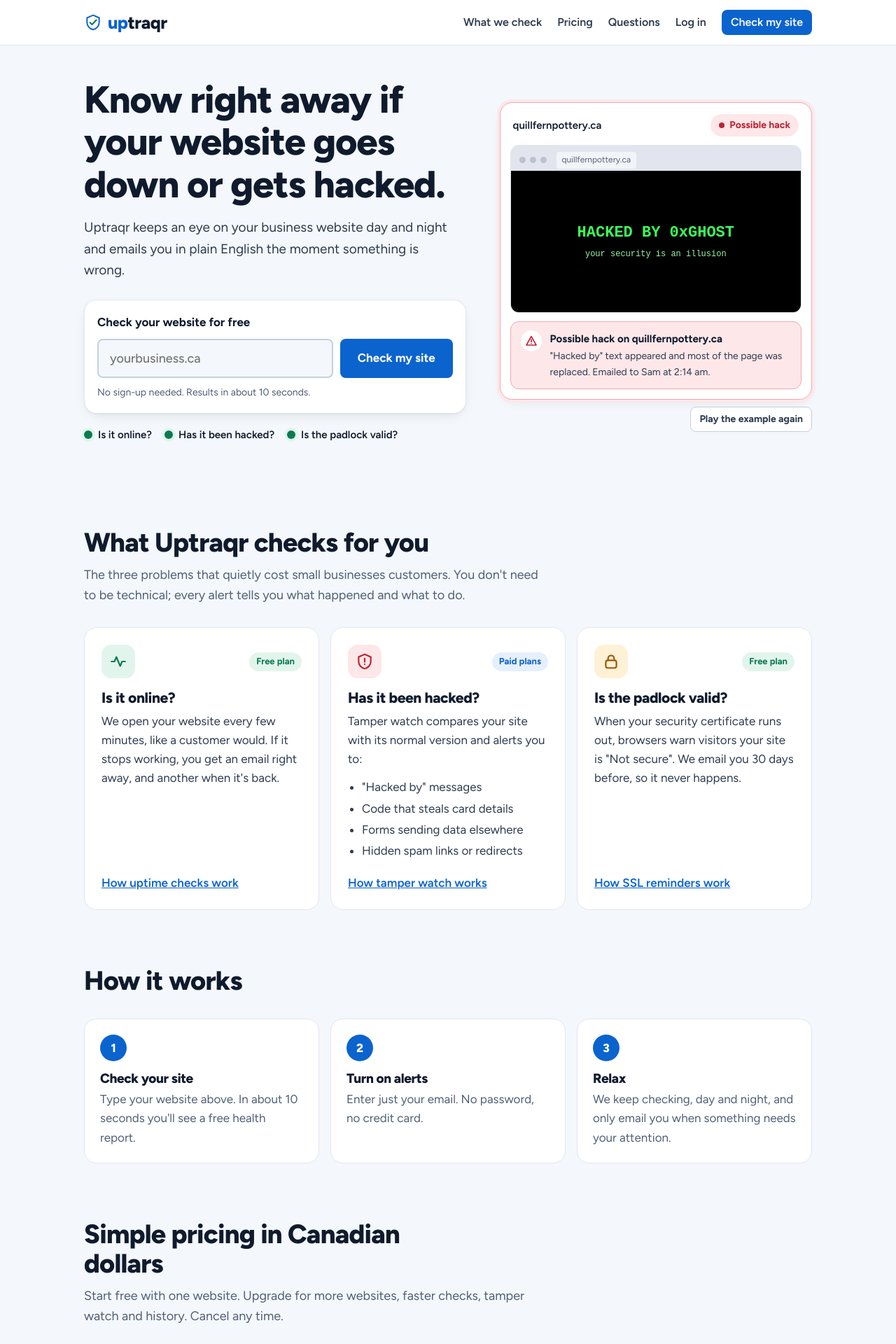
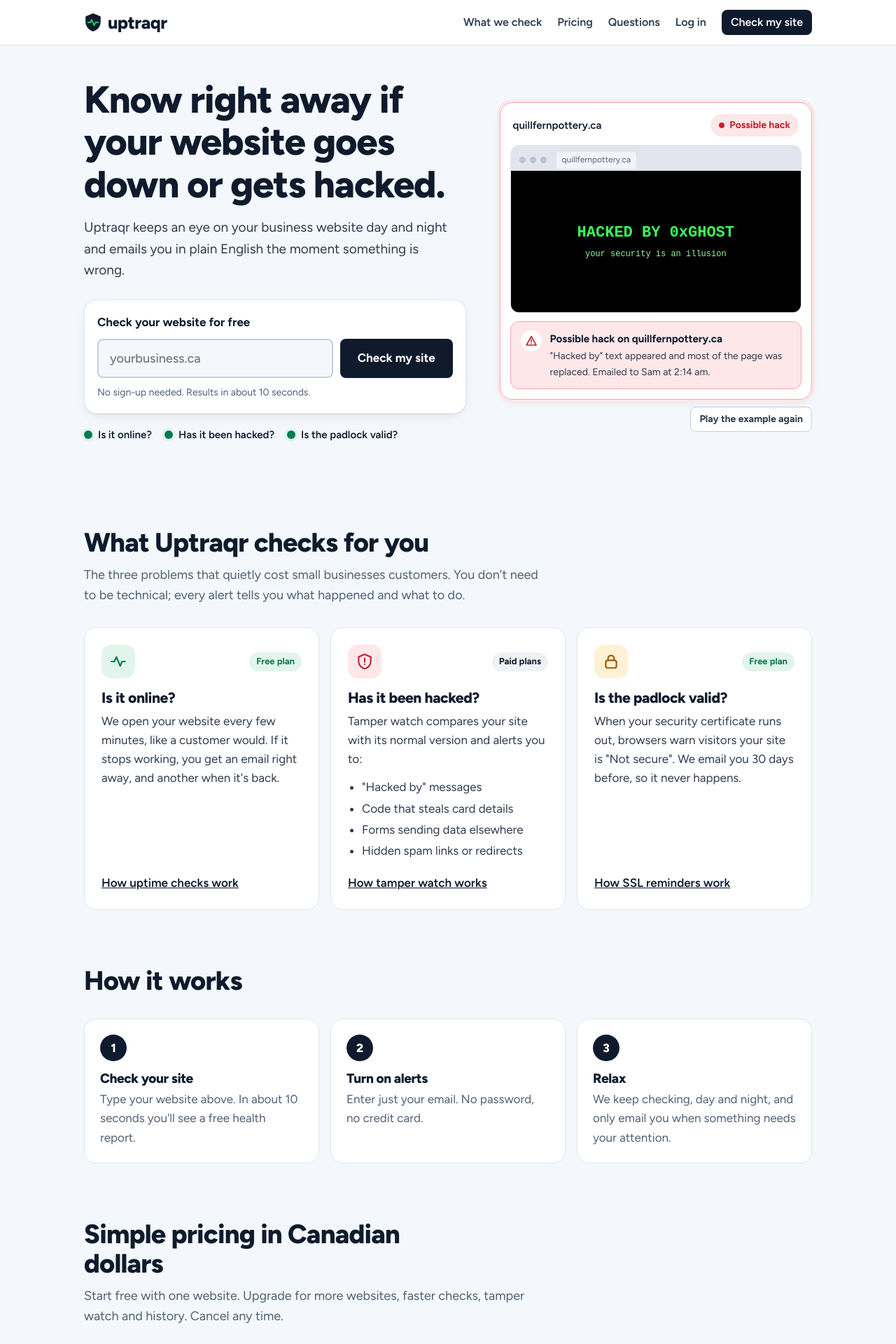
Before and after one commit to uptraqr/uptraqr-backend, a FastAPI app: page / in a window 1280 px wide. Shown: the top 1920 px of the page at 70% size. Run offline with FastAPI, Linux system fonts and the light colour scheme.

Commit message:
Midnight navy theme with green pulse shield logo; new icons, share image and email colours

```diff
--- a/app/templates/base.html
+++ b/app/templates/base.html
@@ -39,8 +39,8 @@
   --ink:#0F1B2D;          /* headings and main text */
   --text:#2E3B4E;         /* body text */
   --muted:#4F5F75; --faint:#66768C;
-  --signal:#0B63CE; --signal-hover:#084FA6; --signal-ink:#FFFFFF; --signal-soft:#E6F0FC;
-  --focus:rgba(11,99,206,.28);
+  --signal:#0F1B2D; --signal-hover:#2A3A55; --signal-ink:#FFFFFF; --signal-soft:#EEF1F6; --pulse:#16A34A;
+  --focus:rgba(15,27,45,.22);
   --clear:#0B7A52; --clear-bg:#E2F5EC; --clear-line:#9FD9BE;
   --watch:#9A5800; --watch-bg:#FFF1D6; --watch-line:#F0C985;
   --breach:#BF2433; --breach-bg:#FDE7E9; --breach-line:#F1A7AF;
@@ -66,8 +66,8 @@ main{flex:1}
 
 /* Brand */
 .brand{font-family:var(--display);font-weight:800;font-size:25px;text-decoration:none;color:var(--ink);letter-spacing:-.02em;display:inline-flex;align-items:center;gap:8px}
-.brand .up{color:var(--signal)}
-.brand-mark{width:26px;height:26px}
+.brand .up{color:inherit}
+.brand-mark{width:26px;height:28px}
 
 /* Top bar */
 .topbar{border-bottom:1px solid var(--rule);background:rgba(255,255,255,.94);position:sticky;top:0;z-index:50;backdrop-filter:blur(8px)}
@@ -115,7 +115,7 @@ main{flex:1}
 .field .hint{font-size:13px;color:var(--muted)}
 .notice{padding:12px 14px;border-radius:var(--r-sm);font-size:15px;margin-bottom:16px}
 .notice.error{background:var(--breach-bg);color:#8A1622;border:1px solid var(--breach-line)}
-.notice.info{background:var(--signal-soft);color:#0B3F7A;border:1px solid #B9D3F3}
+.notice.info{background:var(--signal-soft);color:var(--ink);border:1px solid #D3DAE5}
 
 /* Footer */
 .foot{border-top:1px solid var(--rule);margin-top:80px;background:var(--console)}
@@ -136,8 +136,8 @@ main{flex:1}
 <header class="topbar">
   <div class="wrap">
     <a href="/" class="brand" aria-label="Uptraqr home">
-      <svg class="brand-mark" viewBox="0 0 24 24" fill="none" aria-hidden="true"><path d="M12 2.5 20 6v6c0 4.6-3.3 8.4-8 9.5-4.7-1.1-8-4.9-8-9.5V6l8-3.5Z" stroke="#0B63CE" stroke-width="1.8"/><path d="m8 12.2 2.6 2.6L16.2 9" stroke="#0B7A52" stroke-width="2" stroke-linecap="round" stroke-linejoin="round"/></svg>
-      <span><span class="up">up</span>traqr</span>
+      <svg class="brand-mark" viewBox="0 0 24 26" aria-hidden="true"><path d="M12 1 22 5v7.5c0 6-4.3 10.7-10 12.5C6.3 23.2 2 18.5 2 12.5V5l10-4Z" fill="#0F1B2D"/><path d="M5.2 13h3.2l1.7-3.6 3.3 7.4 1.8-3.8H18.8" fill="none" stroke="#22C55E" stroke-width="1.9" stroke-linecap="round" stroke-linejoin="round"/></svg>
+      <span>uptraqr</span>
     </a>
     <button class="menu-btn" id="menuBtn" type="button" aria-label="Open menu" aria-expanded="false" aria-controls="nav">
       <svg width="20" height="20" viewBox="0 0 20 20" aria-hidden="true"><path d="M3 5h14M3 10h14M3 15h14" stroke="currentColor" stroke-width="1.8" stroke-linecap="round"/></svg>
--- a/app/templates/index.html
+++ b/app/templates/index.html
@@ -61,7 +61,7 @@
 .defaced{position:absolute;inset:36px 0 0;display:grid;place-content:center;text-align:center;background:#000;color:#3CFF5A;font:700 22px/1.3 "Courier New",monospace;opacity:0;transition:opacity .2s;padding:20px}
 .defaced small{display:block;color:#9AF7A8;font-size:12px;font-weight:400;margin-top:8px}
 .panel.breached .defaced{opacity:1}
-.scan{position:absolute;left:0;right:0;top:36px;height:3px;background:var(--signal);box-shadow:0 0 12px 2px var(--focus);opacity:0}
+.scan{position:absolute;left:0;right:0;top:36px;height:3px;background:#22C55E;box-shadow:0 0 12px 2px rgba(34,197,94,.45);opacity:0}
 .panel.scanning .scan{animation:sweep 1.4s ease-in-out forwards}
 @keyframes sweep{0%{opacity:1;transform:translateY(0)}100%{opacity:0;transform:translateY(200px)}}
 .alert{margin-top:12px;background:var(--breach-bg);border:1px solid var(--breach-line);border-radius:var(--r-md);padding:12px 14px;display:flex;gap:12px;align-items:flex-start;opacity:0;transform:translateY(8px);transition:opacity .35s,transform .35s}
--- a/app/templates/status.html
+++ b/app/templates/status.html
@@ -27,8 +27,8 @@
 {% block content %}
 <section class="wrap status">
   <a href="https://www.uptraqr.com" class="brand" style="font-size:18px" aria-label="Uptraqr">
-    <svg class="brand-mark" viewBox="0 0 24 24" fill="none" aria-hidden="true"><path d="M12 2.5 20 6v6c0 4.6-3.3 8.4-8 9.5-4.7-1.1-8-4.9-8-9.5V6l8-3.5Z" stroke="#0B63CE" stroke-width="1.8"/><path d="m8 12.2 2.6 2.6L16.2 9" stroke="#0B7A52" stroke-width="2" stroke-linecap="round" stroke-linejoin="round"/></svg>
-    <span><span class="up">up</span>traqr</span>
+    <svg class="brand-mark" viewBox="0 0 24 26" aria-hidden="true"><path d="M12 1 22 5v7.5c0 6-4.3 10.7-10 12.5C6.3 23.2 2 18.5 2 12.5V5l10-4Z" fill="#0F1B2D"/><path d="M5.2 13h3.2l1.7-3.6 3.3 7.4 1.8-3.8H18.8" fill="none" stroke="#22C55E" stroke-width="1.9" stroke-linecap="round" stroke-linejoin="round"/></svg>
+    <span>uptraqr</span>
   </a>
   <h1>{{ user_name }} status</h1>
   {% if all_up %}
```
Also changed, not shown: app/services/email_alerts.py (+11 -11 lines), app/static/apple-touch-icon.png, app/static/favicon-32.png, app/static/favicon.svg, app/static/og-image.png.
